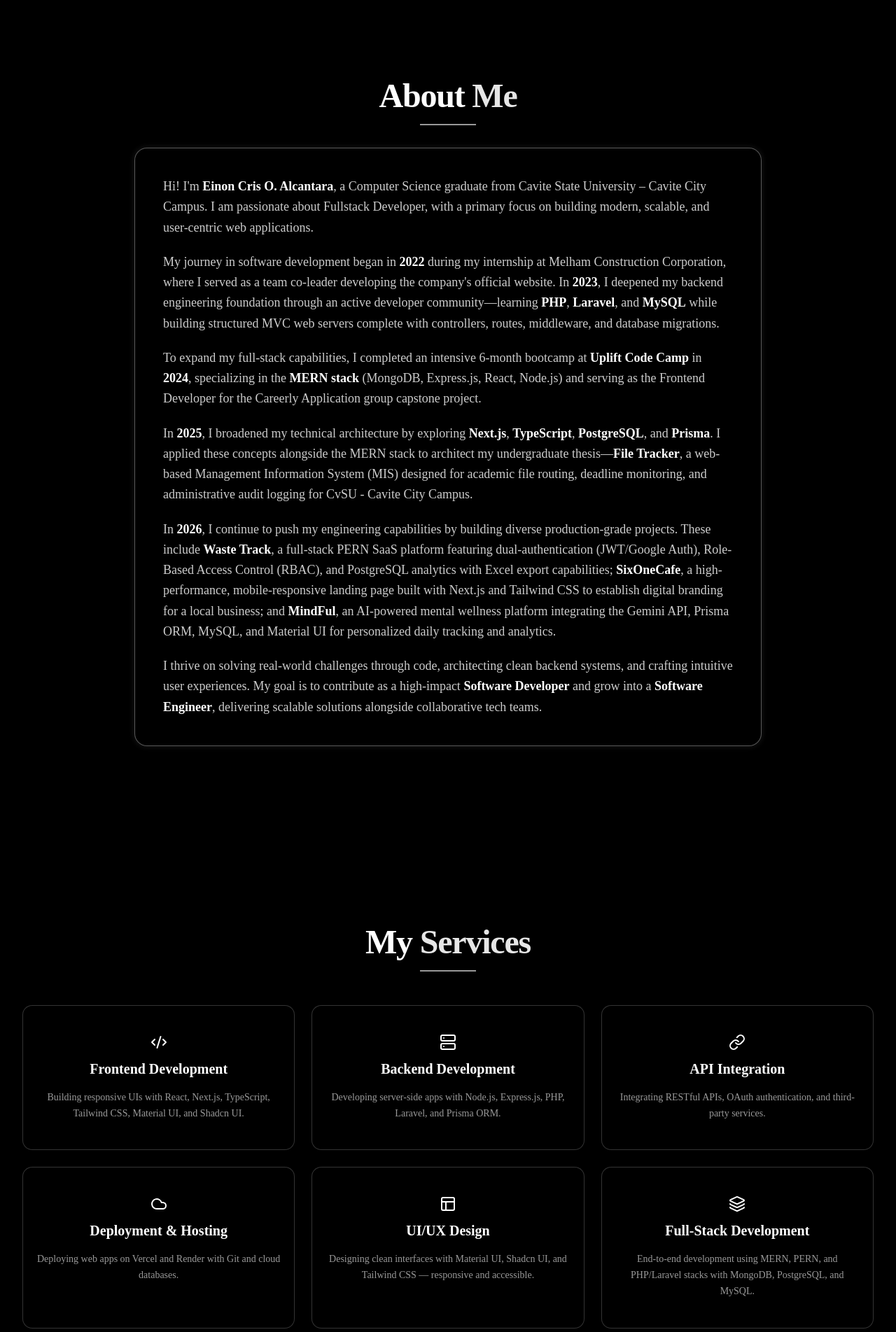
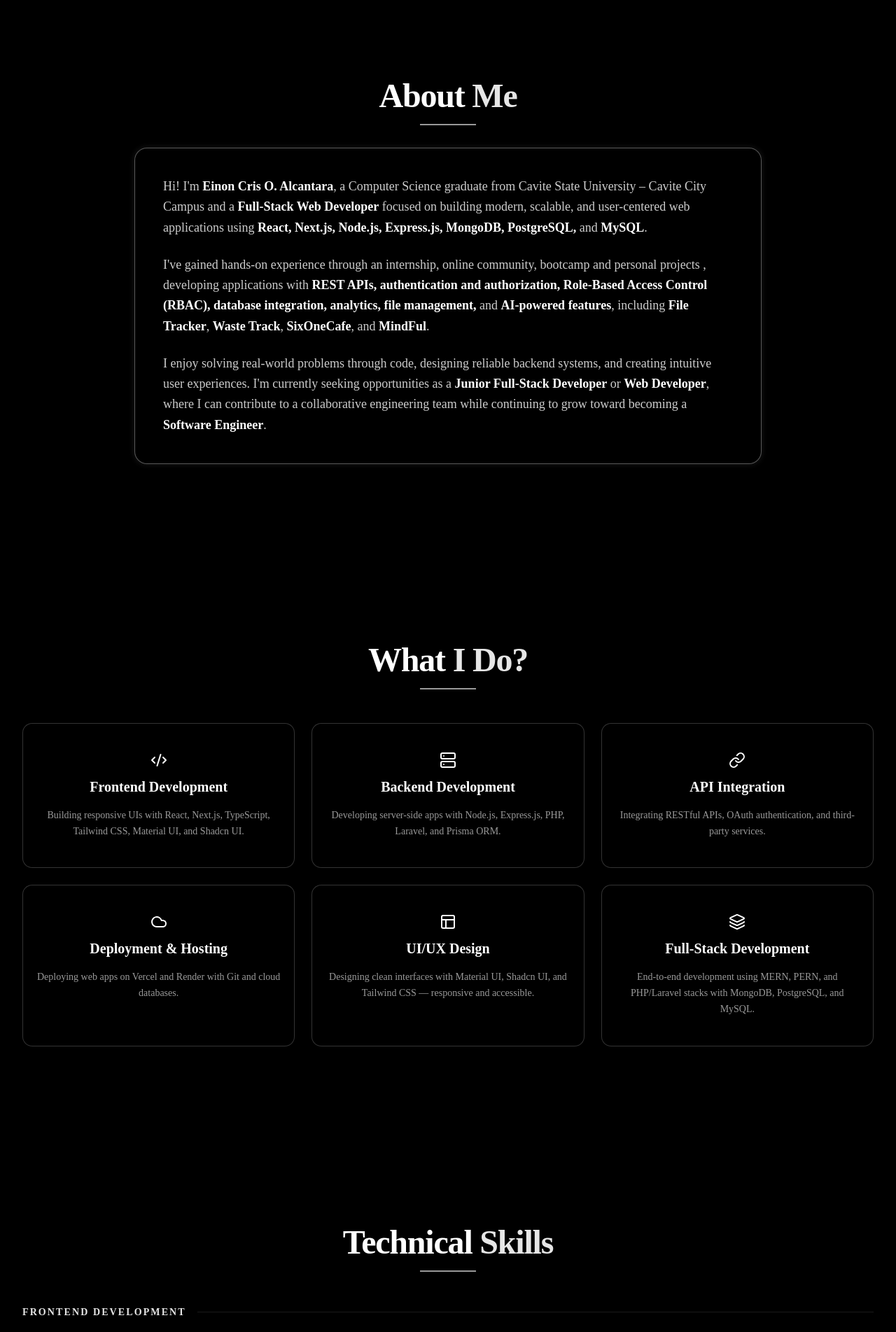
Before and after one commit to Yoskie066/Yoskie, a Next.js app: page / in a window 1280 px wide. Shown: the part 880-2783 px from the top of the page at 70% size. Built offline with nearby package versions, Linux system fonts and the light colour scheme.

Commit message:
Update components

```diff
--- a/app/components/About.tsx
+++ b/app/components/About.tsx
@@ -4,7 +4,10 @@ import { motion } from "framer-motion";
 
 export default function About() {
   return (
-    <section id="about" className="relative bg-black text-white overflow-hidden py-20 sm:py-28 lg:py-32">
+    <section
+      id="about"
+      className="relative overflow-hidden bg-black py-20 text-white sm:py-28 lg:py-32"
+    >
       <style jsx>{`
         @keyframes borderGlow {
           0% {
@@ -20,81 +23,41 @@ export default function About() {
             box-shadow: 0 0 0px rgba(200, 200, 200, 0);
           }
         }
+
         .glowing-border {
           animation: borderGlow 2.5s ease-in-out infinite;
         }
       `}</style>
 
-      <div className="mx-auto max-w-7xl px-4 sm:px-6 lg:px-8 relative z-10">
+      <div className="relative z-10 mx-auto max-w-7xl px-4 sm:px-6 lg:px-8">
         <motion.div
           initial={{ opacity: 0, y: 30 }}
           whileInView={{ opacity: 1, y: 0 }}
           transition={{ duration: 0.6, ease: "easeOut" }}
           viewport={{ once: true, amount: 0.3 }}
-          className="text-center max-w-4xl mx-auto"
+          className="mx-auto max-w-4xl text-center"
         >
-          <h2 className="text-3xl sm:text-4xl lg:text-5xl font-black tracking-tight text-white">
+          <h2 className="text-3xl font-black tracking-tight text-white sm:text-4xl lg:text-5xl">
             About <span className="text-white/90">Me</span>
           </h2>
 
-          <div className="w-20 h-0.5 bg-white/60 mx-auto mt-4 mb-8" />
+          <div className="mx-auto mt-4 mb-8 h-0.5 w-20 bg-white/60" />
 
-          <div className="bg-black/80 backdrop-blur-sm border border-white/20 rounded-2xl p-6 sm:p-8 lg:p-10 shadow-xl glowing-border">
-            <div className="space-y-5 text-white/80 leading-relaxed text-base sm:text-lg text-left">
+          <div className="glowing-border rounded-2xl border border-white/20 bg-black/80 p-6 shadow-xl backdrop-blur-sm sm:p-8 lg:p-10">
+            <div className="space-y-6 text-left text-base leading-relaxed text-white/80 sm:text-lg">
               <p>
-                Hi! I&apos;m <strong className="text-white">Einon Cris O. Alcantara</strong>, a Computer Science graduate
-                from Cavite State University – Cavite City Campus. I am passionate about
-                Fullstack Developer, with a primary focus on building modern, scalable,
-                and user-centric web applications.
+                Hi! I&apos;m{" "}
+                <strong className="text-white">Einon Cris O. Alcantara</strong>, a
+                Computer Science graduate from Cavite State University – Cavite
+                City Campus and a <strong className="text-white">Full-Stack Web Developer</strong> focused on building modern, scalable, and user-centered web applications using <strong className="text-white">React, Next.js, Node.js, Express.js, MongoDB, PostgreSQL,</strong> and <strong className="text-white">MySQL</strong>.
               </p>
 
               <p>
-                My journey in software development began in <strong className="text-white">2022</strong> during my
-                internship at Melham Construction Corporation, where I served as a team
-                co-leader developing the company&apos;s official website. In <strong className="text-white">2023</strong>,
-                I deepened my backend engineering foundation through an active developer
-                community—learning <strong className="text-white">PHP</strong>, <strong className="text-white">Laravel</strong>, and{" "}
-                <strong className="text-white">MySQL</strong> while building structured MVC web servers
-                complete with controllers, routes, middleware, and database migrations.
+                I&apos;ve gained hands-on experience through an internship, online community, bootcamp and personal projects , developing applications with <strong className="text-white">REST APIs, authentication and authorization, Role-Based Access Control (RBAC), database integration, analytics, file management,</strong> and <strong className="text-white">AI-powered features</strong>, including <strong className="text-white">File Tracker</strong>, <strong className="text-white">Waste Track</strong>, <strong className="text-white">SixOneCafe</strong>, and <strong className="text-white">MindFul</strong>.
               </p>
 
               <p>
-                To expand my full-stack capabilities, I completed an intensive 6-month
-                bootcamp at <strong className="text-white">Uplift Code Camp</strong> in <strong className="text-white">2024</strong>,
-                specializing in the <strong className="text-white">MERN stack</strong> (MongoDB, Express.js,
-                React, Node.js) and serving as the Frontend Developer for the Careerly
-                Application group capstone project.
-              </p>
-
-              <p>
-                In <strong className="text-white">2025</strong>, I broadened my technical architecture by
-                exploring <strong className="text-white">Next.js</strong>, <strong className="text-white">TypeScript</strong>,{" "}
-                <strong className="text-white">PostgreSQL</strong>, and <strong className="text-white">Prisma</strong>. I applied
-                these concepts alongside the MERN stack to architect my undergraduate
-                thesis—<strong className="text-white">File Tracker</strong>, a web-based Management Information System
-                (MIS) designed for academic file routing, deadline monitoring, and
-                administrative audit logging for CvSU - Cavite City Campus.
-              </p>
-
-              <p>
-                In <strong className="text-white">2026</strong>, I continue to push my engineering capabilities by
-                building diverse production-grade projects. These include{" "}
-                <strong className="text-white">Waste Track</strong>, a full-stack PERN SaaS platform
-                featuring dual-authentication (JWT/Google Auth), Role-Based Access Control
-                (RBAC), and PostgreSQL analytics with Excel export capabilities;{" "}
-                <strong className="text-white">SixOneCafe</strong>, a high-performance, mobile-responsive
-                landing page built with Next.js and Tailwind CSS to establish digital
-                branding for a local business; and <strong className="text-white">MindFul</strong>, an AI-powered
-                mental wellness platform integrating the Gemini API, Prisma ORM, MySQL,
-                and Material UI for personalized daily tracking and analytics.
-              </p>
-
-              <p>
-                I thrive on solving real-world challenges through code, architecting clean
-                backend systems, and crafting intuitive user experiences. My goal is to
-                contribute as a high-impact <strong className="text-white">Software Developer</strong> and grow
-                into a <strong className="text-white">Software Engineer</strong>, delivering scalable solutions
-                alongside collaborative tech teams.
+                I enjoy solving real-world problems through code, designing reliable backend systems, and creating intuitive user experiences. I&apos;m currently seeking opportunities as a <strong className="text-white">Junior Full-Stack Developer</strong> or <strong className="text-white">Web Developer</strong>, where I can contribute to a collaborative engineering team while continuing to grow toward becoming a <strong className="text-white">Software Engineer</strong>.
               </p>
             </div>
           </div>
--- a/app/components/Home.tsx
+++ b/app/components/Home.tsx
@@ -60,9 +60,10 @@ export default function Home() {
             </h1>
 
             <p className="mt-6 max-w-2xl mx-auto lg:mx-0 text-base sm:text-lg text-white/60 leading-relaxed">
-              Welcome to my portfolio. This is where I showcase my work, ideas, and passion
-              for creating meaningful digital experiences. Take a look around to explore my
-              projects and see how I turn concepts into functional and user-friendly solutions.
+              Full-Stack Web Developer with experience building responsive web applications using React,
+              Next.js, Node.js, Express.js, MongoDB, and PostgreSQL. Skilled in developing user-focused
+              interfaces, integrating REST APIs, and creating scalable web solutions from frontend to
+              backend.
             </p>
 
             <div className="mt-8 flex flex-col sm:flex-row items-center justify-center lg:justify-start gap-4">
--- a/app/components/Services.tsx
+++ b/app/components/Services.tsx
@@ -64,7 +64,7 @@ export default function Services() {
           viewport={{ once: true, amount: 0.2 }}
         >
           <h2 className="text-3xl sm:text-4xl lg:text-5xl font-black tracking-tight text-white">
-            My <span className="text-white/90">Services</span>
+            What <span className="text-white/90">I Do?</span>
           </h2>
           <div className="w-20 h-0.5 bg-white/60 mx-auto mt-4" />
         </motion.div>
--- a/app/components/Skills.tsx
+++ b/app/components/Skills.tsx
@@ -11,6 +11,7 @@ import {
   FaGitAlt,
   FaLaravel,
 } from "react-icons/fa";
+
 import {
   SiTypescript,
   SiTailwindcss,
@@ -33,80 +34,151 @@ interface SkillItem {
   color?: string;
 }
 
-const skills: SkillItem[] = [
+interface SkillCategory {
+  title: string;
+  skills: SkillItem[];
+}
+
+const skillCategories: SkillCategory[] = [
+  {
+    title: "Frontend Development",
+    skills: [
       { name: "HTML", icon: FaHtml5, color: "#E34F26" },
       { name: "CSS", icon: FaCss3Alt, color: "#1572B6" },
       { name: "JavaScript", icon: FaJs, color: "#F7DF1E" },
-  { name: "PHP", icon: FaPhp, color: "#777BB4" },
       { name: "TypeScript", icon: SiTypescript, color: "#3178C6" },
-  { name: "Git", icon: FaGitAlt, color: "#F05032" },
-  { name: "Tailwind CSS", icon: SiTailwindcss, color: "#06B6D4" },
-  { name: "Shadcn UI", icon: SiShadcnui, color: "#FFFFFF" },
-  { name: "Material UI", icon: SiMui, color: "#007FFF" },
       { name: "React.js", icon: FaReact, color: "#61DAFB" },
       { name: "Next.js", icon: SiNextdotjs, color: "#FFFFFF" },
+    ],
+  },
+  {
+    title: "UI & Styling",
+    skills: [
+      { name: "Tailwind CSS", icon: SiTailwindcss, color: "#06B6D4" },
+      { name: "Material UI", icon: SiMui, color: "#007FFF" },
+      { name: "Shadcn UI", icon: SiShadcnui, color: "#FFFFFF" },
+    ],
+  },
+  {
+    title: "Backend Development",
+    skills: [
       { name: "Node.js", icon: FaNodeJs, color: "#339933" },
       { name: "Express.js", icon: SiExpress, color: "#FFFFFF" },
+      { name: "PHP", icon: FaPhp, color: "#777BB4" },
       { name: "Laravel", icon: FaLaravel, color: "#FF2D20" },
-  { name: "Prisma", icon: SiPrisma, color: "#2D3748" },
+    ],
+  },
+  {
+    title: "Database & ORM",
+    skills: [
       { name: "MongoDB", icon: SiMongodb, color: "#47A248" },
       { name: "PostgreSQL", icon: SiPostgresql, color: "#4169E1" },
       { name: "MySQL", icon: SiMysql, color: "#4479A1" },
+      { name: "Prisma", icon: SiPrisma, color: "#2D3748" },
+    ],
+  },
+  {
+    title: "Tools & Deployment",
+    skills: [
+      { name: "Git", icon: FaGitAlt, color: "#F05032" },
+      { name: "Postman", icon: SiPostman, color: "#FF6C37" },
       { name: "Vercel", icon: SiVercel, color: "#FFFFFF" },
       { name: "Render", icon: SiRender, color: "#FFFFFF" },
-  { name: "Postman", icon: SiPostman, color: "#FF6C37" },
+    ],
+  },
 ];
 
 export default function Skills() {
   return (
-    <section id="skills" className="bg-black text-white py-20 sm:py-28 lg:py-32">
+    <section
+      id="skills"
+      className="bg-black py-20 text-white sm:py-28 lg:py-32"
+    >
       <div className="mx-auto max-w-7xl px-4 sm:px-6 lg:px-8">
+        {/* Section Header */}
         <motion.div
-          className="text-center mb-12"
+          className="mb-12 text-center"
           initial={{ opacity: 0, y: 30 }}
           whileInView={{ opacity: 1, y: 0 }}
           transition={{ duration: 0.6 }}
           viewport={{ once: true, amount: 0.2 }}
         >
-          <h2 className="text-3xl sm:text-4xl lg:text-5xl font-black tracking-tight text-white">
-            My <span className="text-white/90">Skills</span>
+          <h2 className="text-3xl font-black tracking-tight text-white sm:text-4xl lg:text-5xl">
+            Technical <span className="text-white/90">Skills</span>
           </h2>
-          <div className="w-20 h-0.5 bg-white/60 mx-auto mt-4" />
+
+          <div className="mx-auto mt-4 h-0.5 w-20 bg-white/60" />
         </motion.div>
 
+        {/* Skill Categories */}
+        <div className="space-y-10">
+          {skillCategories.map((category, categoryIndex) => (
             <motion.div
-          className="grid grid-cols-1 sm:grid-cols-2 lg:grid-cols-3 gap-6"
+              key={category.title}
+              initial={{ opacity: 0, y: 20 }}
+              whileInView={{ opacity: 1, y: 0 }}
+              transition={{
+                duration: 0.6,
+                delay: categoryIndex * 0.1,
+              }}
+              viewport={{ once: true, amount: 0.1 }}
+            >
+              {/* Category Title */}
+              <div className="mb-5 flex items-center gap-4">
+                <h3 className="text-sm font-semibold uppercase tracking-[0.15em] text-white/90">
+                  {category.title}
+                </h3>
+
+                <div className="h-px flex-1 bg-white/10" />
+              </div>
+
+              {/* Skills Grid */}
+              <motion.div
+                className="grid grid-cols-1 gap-6 sm:grid-cols-2 lg:grid-cols-3"
                 initial={{ opacity: 0 }}
                 whileInView={{ opacity: 1 }}
-          transition={{ duration: 0.6, staggerChildren: 0.1 }}
+                transition={{
+                  duration: 0.6,
+                  staggerChildren: 0.1,
+                }}
                 viewport={{ once: true, amount: 0.1 }}
               >
-          {skills.map((item, index) => (
+                {category.skills.map((skill, index) => {
+                  const Icon = skill.icon;
+
+                  return (
                     <motion.div
-              key={index}
+                      key={skill.name}
                       initial={{ opacity: 0, y: 20 }}
                       whileInView={{ opacity: 1, y: 0 }}
-              transition={{ duration: 0.4, delay: index * 0.08 }}
+                      transition={{
+                        duration: 0.4,
+                        delay: index * 0.08,
+                      }}
                       viewport={{ once: true }}
                       className="h-full"
                     >
-              <div className="group relative bg-black/80 backdrop-blur-sm border border-white/20 hover:border-white/40 transition-all duration-300 h-full rounded-2xl flex flex-col items-center justify-center p-6 hover:shadow-lg hover:shadow-white/5 hover:-translate-y-2">
-                {(() => {
-                  const Icon = item.icon;
-                  return (
+                      <div className="group relative flex h-full min-h-[160px] flex-col items-center justify-center rounded-2xl border border-white/20 bg-black/80 p-6 backdrop-blur-sm transition-all duration-300 hover:-translate-y-2 hover:border-white/40 hover:shadow-lg hover:shadow-white/5">
+                        {/* Icon */}
                         <Icon
-                      className="w-12 h-12 sm:w-14 sm:h-14"
-                      style={{ color: item.color || "#FFFFFF" }}
+                          className="h-12 w-12 transition-transform duration-300 group-hover:scale-110 sm:h-14 sm:w-14"
+                          style={{
+                            color: skill.color || "#FFFFFF",
+                          }}
                         />
-                  );
-                })()}
-                <span className="mt-3 text-xs sm:text-sm text-white/80 text-center font-medium">
-                  {item.name}
+
+                        {/* Skill Name */}
+                        <span className="mt-4 text-center text-sm font-medium text-white/80 transition-colors duration-300 group-hover:text-white">
+                          {skill.name}
                         </span>
                       </div>
                     </motion.div>
+                  );
+                })}
+              </motion.div>
+            </motion.div>
           ))}
-        </motion.div>
+        </div>
       </div>
     </section>
   );
```
Lines whose indentation alone changed are shown as unchanged.
